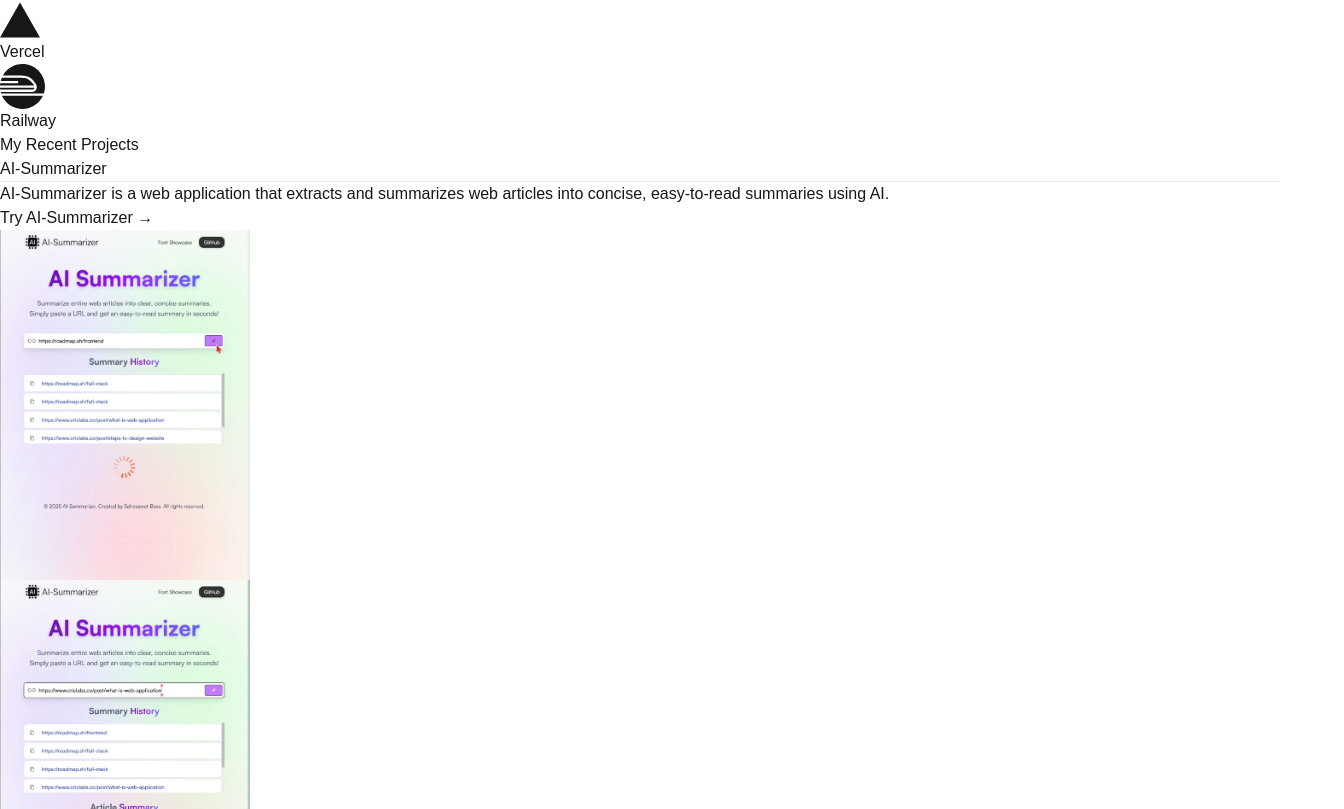
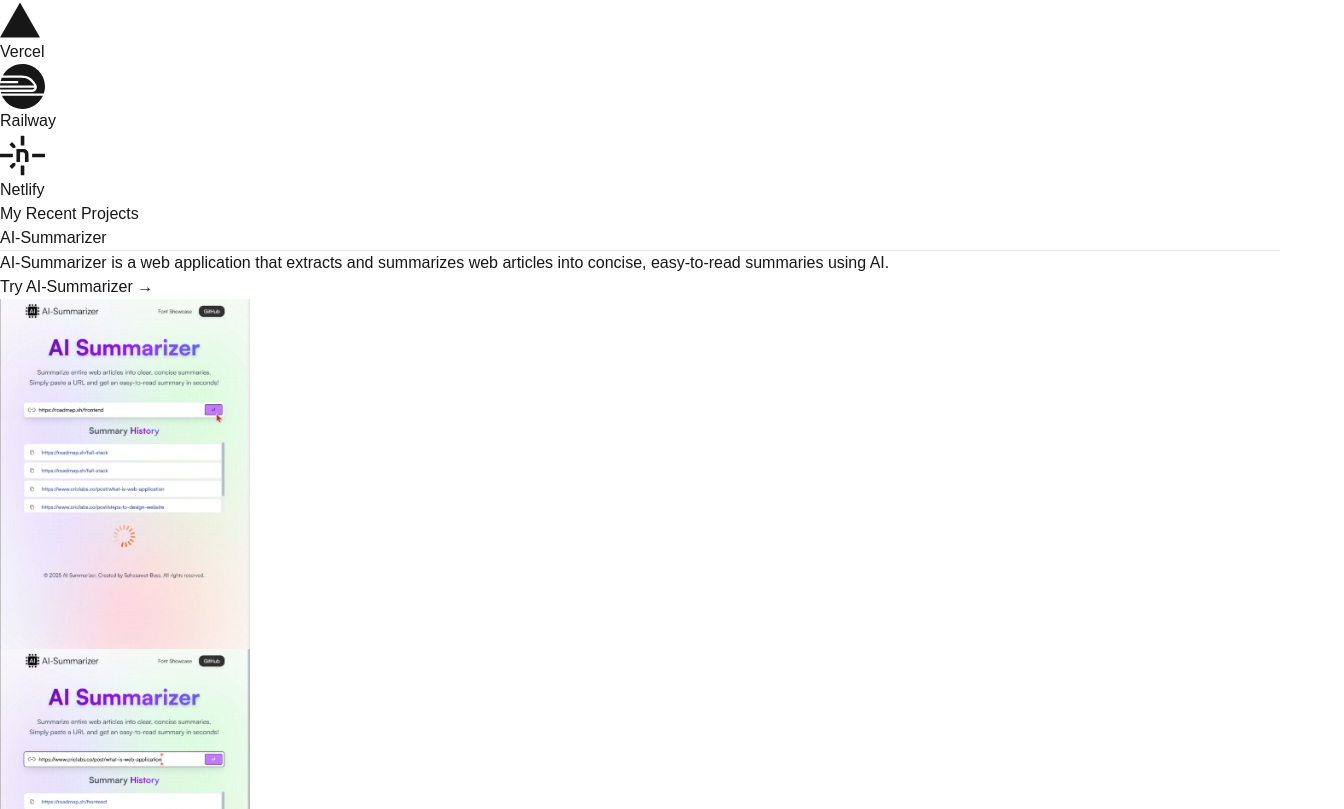
Before and after one commit to Sahasawat-Boss/My-Website, a Next.js app: page / in a window 1280 px wide. Shown: the part 1851-2660 px from the top of the page, 1344 px wide, since content can reach past the window. Built offline with nearby package versions, Linux system fonts and the light colour scheme.

Commit message:
Update Stack

```diff
--- a/src/components/Stack.tsx
+++ b/src/components/Stack.tsx
@@ -4,7 +4,7 @@ import React, { useRef } from "react";
 import { motion, useInView } from "framer-motion";
 import { SiHtml5, SiCss3, SiJavascript, SiTypescript, SiReact, SiNextdotjs,
     SiTailwindcss, SiNodedotjs, SiExpress, SiPrisma, SiMongodb, SiPostgresql,
-    SiCloudinary , SiDocker, SiGithub, SiDbeaver,SiVercel, SiRailway    } from "react-icons/si";
+    SiCloudinary , SiDocker, SiGithub, SiDbeaver,SiVercel, SiRailway ,SiNetlify} from "react-icons/si";
 import { FaDatabase } from "react-icons/fa6";
 
 const stackCategories = [
@@ -44,7 +44,8 @@ const stackCategories = [
             { name: "GitHub", icon: <SiGithub size={45} className=" text-white" /> },
             { name: "Docker", icon: <SiDocker size={45} className=" text-blue-600" /> },
             { name: "Vercel", icon: <SiVercel size={40} className="text-white" /> },
-            { name: "Railway", icon: <SiRailway size={45} className="text-white-500" /> }
+            { name: "Railway", icon: <SiRailway size={45} className="text-white-500" /> },
+            { name: "Netlify", icon: <SiNetlify size={45} className="text-blue-500" /> },
         ],
     },
 ];
```
